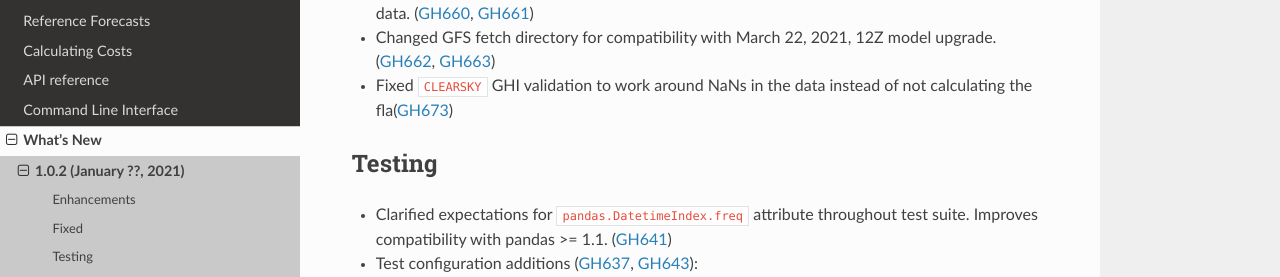
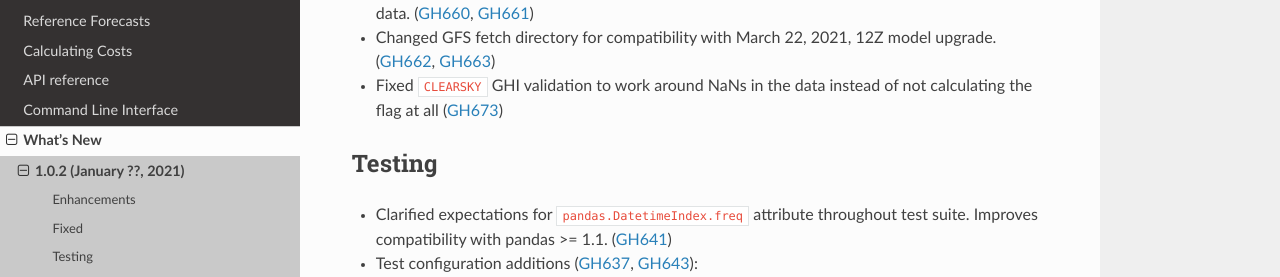
Before and after one commit to SolarArbiter/solarforecastarbiter-core, a Sphinx documentation site: the page built from docs/source/whatsnew/1.0.2.rst, in a window 1280 px wide and 900 px high, scrolled down 594 px. Shown: the part 182-459 px from the top of the window. Built offline with Sphinx 7.4.7 and the Read the Docs theme 2.0.0, drawn with Linux system fonts in a browser that asks for light colours.

Commit message:
cut of ftext

```diff
--- a/docs/source/whatsnew/1.0.2.rst
+++ b/docs/source/whatsnew/1.0.2.rst
@@ -43,7 +43,7 @@ Fixed
 * Changed GFS fetch directory for compatibility with March 22, 2021, 12Z
   model upgrade. (:issue:`662`, :pull:`663`)
 * Fixed ``CLEARSKY`` GHI validation to work around NaNs in the data
-  instead of not calculating the fla(:pull:`673`)
+  instead of not calculating the flag at all (:pull:`673`)
 
 Testing
 ~~~~~~~
```
